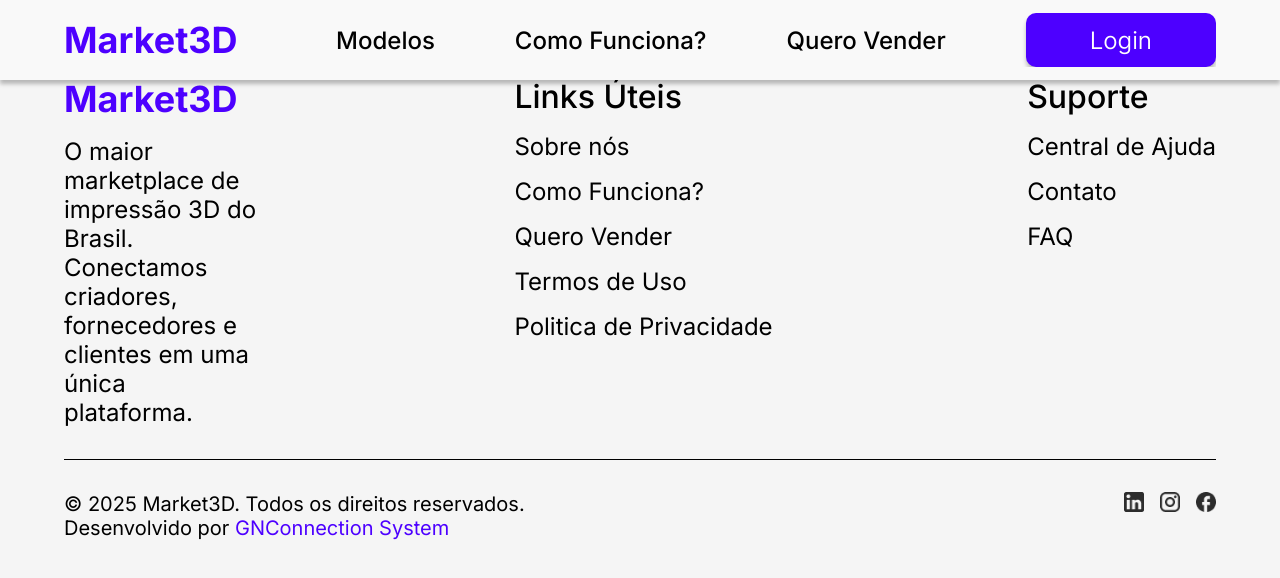
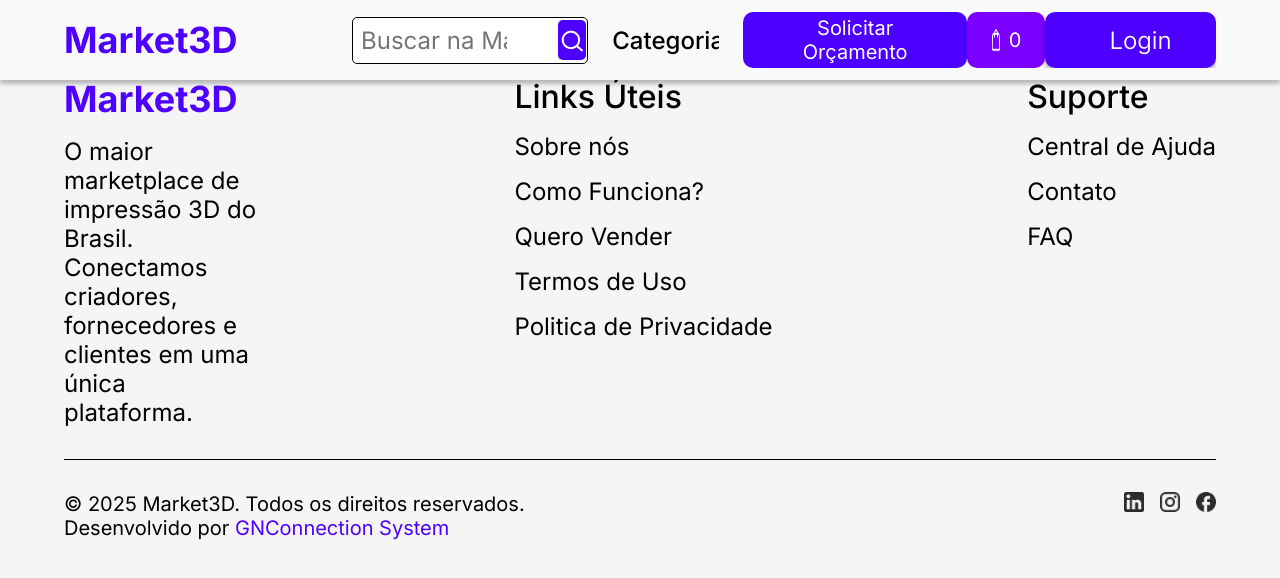
Before and after one commit to JefersonAmaro/front_end_marketplace_3d, a React (Vite) app: page /marketplace in a window 1280 px wide. Shown: the top 578 px of the page. Built offline with nearby package versions, Linux system fonts and the light colour scheme.

Commit message:
feat: 🎸 (Header/Marketplace)

```diff
--- a/src/components/header/index.jsx
+++ b/src/components/header/index.jsx
@@ -1,4 +1,8 @@
 import styles from "./styles.module.css";
+import { useNavigate } from "react-router-dom";
+
+import Busca from "../../assets/header/busca.png";
+import Sacola from "../../assets/header/sacola.png";
 
 function Header() {
   function scrollToWithOffset(id) {
@@ -15,11 +19,20 @@ function Header() {
     });
   }
 
+  const isHome = window.location.pathname === "/";
+  const navigate = useNavigate();
+
   return (
     <header className={styles.header}>
       <h1 className={styles.title}>Market3D</h1>
-      <div className={styles.buttons}>
-        <button className={styles.button}>Modelos</button>
+      {isHome && (
+        <div className={styles.buttonsHome}>
+          <button
+            className={styles.button}
+            onClick={() => navigate("/marketplace")}
+          >
+            Modelos
+          </button>
           <button
             className={styles.button}
             onClick={() => scrollToWithOffset("como-funciona")}
@@ -32,9 +45,43 @@ function Header() {
           >
             Quero Vender
           </button>
-
           <button className={styles.loginButton}>Login</button>
         </div>
+      )}
+
+      {!isHome && (
+        <div className={styles.buttonsMarketplace}>
+          <div className={styles.inputBusca}>
+            <input type="text" placeholder="Buscar na Market3D" />
+            <button className={styles.pesquisarButton}>
+              <img src={Busca} alt="Buscar" />
+            </button>
+          </div>
+          <button className={styles.button}>
+            Categorias{" "}
+            <svg
+              className={styles.seta}
+              width="24"
+              height="24"
+              viewBox="0 0 24 24"
+              fill="none"
+              stroke="black"
+              stroke-width="2"
+              stroke-linecap="round"
+              stroke-linejoin="round"
+            >
+              <polyline points="6 9 12 15 18 9" />
+            </svg>
+          </button>
+          <button className={styles.orcamentoButton}>
+            Solicitar Orçamento
+          </button>
+          <button className={styles.sacolaButton}>
+            <img src={Sacola} alt="Sacola" />0
+          </button>
+          <button className={styles.loginButton}>Login</button>
+        </div>
+      )}
     </header>
   );
 }
--- a/src/components/header/styles.module.css
+++ b/src/components/header/styles.module.css
@@ -1,4 +1,4 @@
-.header{
+.header {
     background: #F9F9F9;
     padding: 1% 5%;
     display: flex;
@@ -8,21 +8,22 @@
     position: fixed;
     top: 0;
     width: 100vw;
+    height: 10vh;
     z-index: 1000;
 }
 
-.title{
+.title {
     font-weight: 700;
     font-size: 36px;
     color: #4D00FF;
 }
 
-.buttons{
+.buttonsHome {
     display: flex;
     gap: 5rem;
 }
 
-.button{
+.button {
     font-weight: 500;
     font-size: 24px;
     color: #000;
@@ -31,11 +32,11 @@
     cursor: pointer;
 }
 
-.button:hover{
+.button:hover {
     color: #4D00FF;
 }
 
-.loginButton{
+.loginButton {
     font-weight: 350;
     font-size: 24px;
     color: #fff;
@@ -48,6 +49,106 @@
     transition: all 0.3s ease-in-out;
 }
 
-.loginButton:hover{
+.loginButton:hover {
     opacity: 0.8;
 }
+
+.buttonsMarketplace {
+    width: 75%;
+    display: flex;
+    justify-content: space-between;
+
+    .button {
+        margin: 0 1.5rem;
+        display: flex;
+        align-items: center;
+        cursor: pointer;
+    }
+
+    .seta {
+        font-size: 20px;
+        margin-left: 8px;
+        transition: transform 0.2s ease;
+    }
+}
+
+.inputBusca {
+    display: flex;
+    align-items: center;
+    justify-content: center;
+    width: 40%;
+    position: relative;
+
+    input {
+        padding: 0.5rem 5rem 0.5rem 0.5rem;
+        font-size: 24px;
+        border: 1px solid #000;
+        border-radius: 5px;
+        width: 100%;
+        transition: border 0.3s ease;
+    }
+
+    input:focus-visible {
+        border: 1px solid #4D00FF;
+        outline: none;
+    }
+
+    .pesquisarButton {
+        height: 70%;
+        width: 12%;
+        background-color: #4D00FF;
+        position: absolute;
+        right: 0;
+        margin-right: 1%;
+        border: none;
+        border-radius: 5px;
+        cursor: pointer;
+        display: flex;
+        justify-content: center;
+        align-items: center;
+
+        img {
+            width: 25px;
+            height: 25px;
+        }
+    }
+}
+
+.orcamentoButton {
+    background-color: #4D00FF;
+    border: none;
+    color: #fff;
+    padding: .1rem 3rem;
+    font-size: 20px;
+    border-radius: 10px;
+    cursor: pointer;
+    transition: all 0.3s ease-in-out;
+}
+
+.orcamentoButton:hover {
+    opacity: 0.8;
+}
+
+.sacolaButton {
+    background-color: #7B00FF;
+    border: none;
+    color: #fff;
+    font-size: 20px;
+    display: flex;
+    justify-content: center;
+    align-items: center;
+    padding: 1rem 1.5rem;
+    border-radius: 10px;
+    gap: 0.5rem;
+    cursor: pointer;
+    transition: all 0.3s ease-in-out;
+
+    img {
+        width: 24px;
+        height: 24px;
+    }
+}
+
+.sacolaButton:hover {
+    opacity: 0.8;
+}
```
Also changed, not shown: src/assets/header/busca.png (added), src/assets/header/sacola.png (added). Lines whose indentation alone changed are shown as unchanged.
